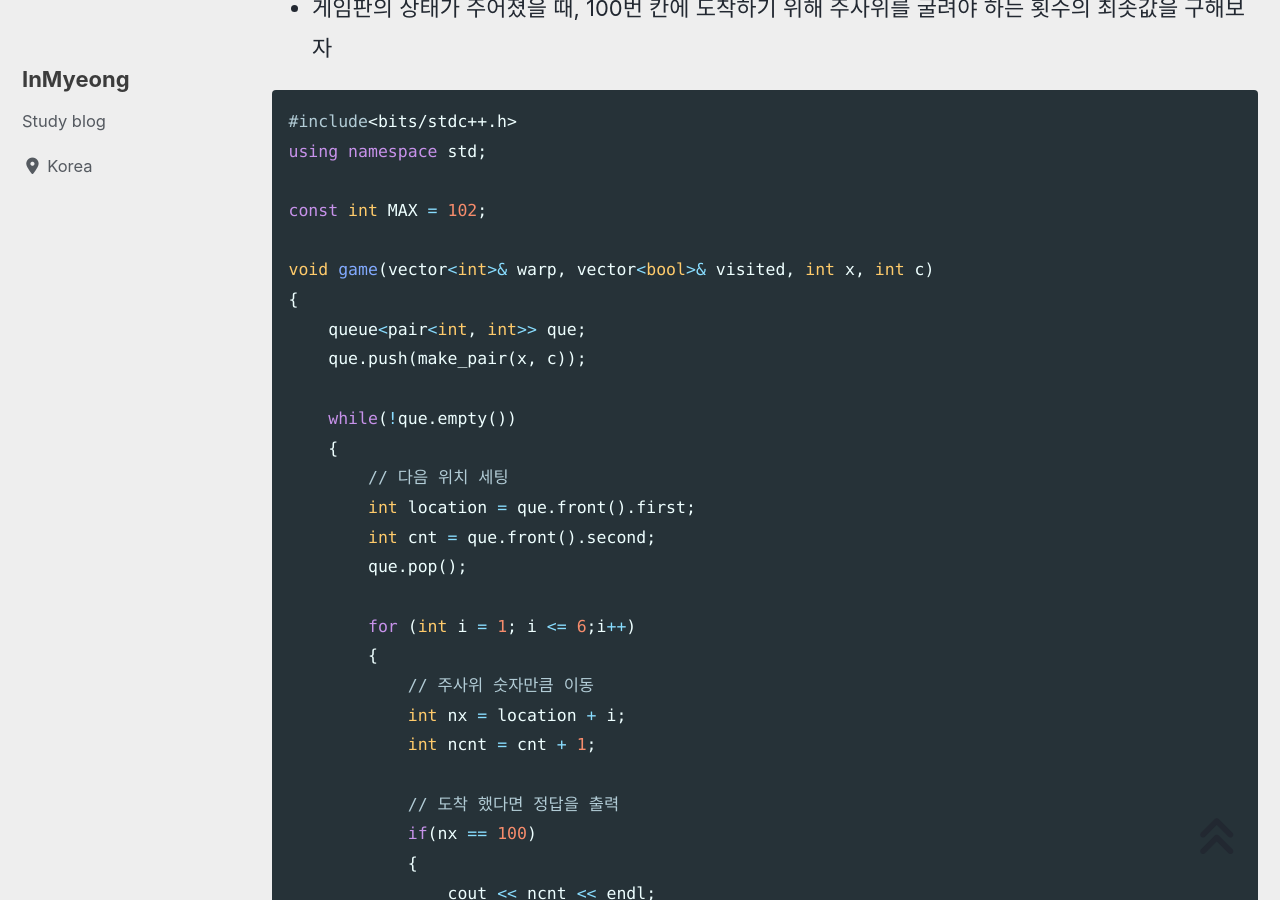
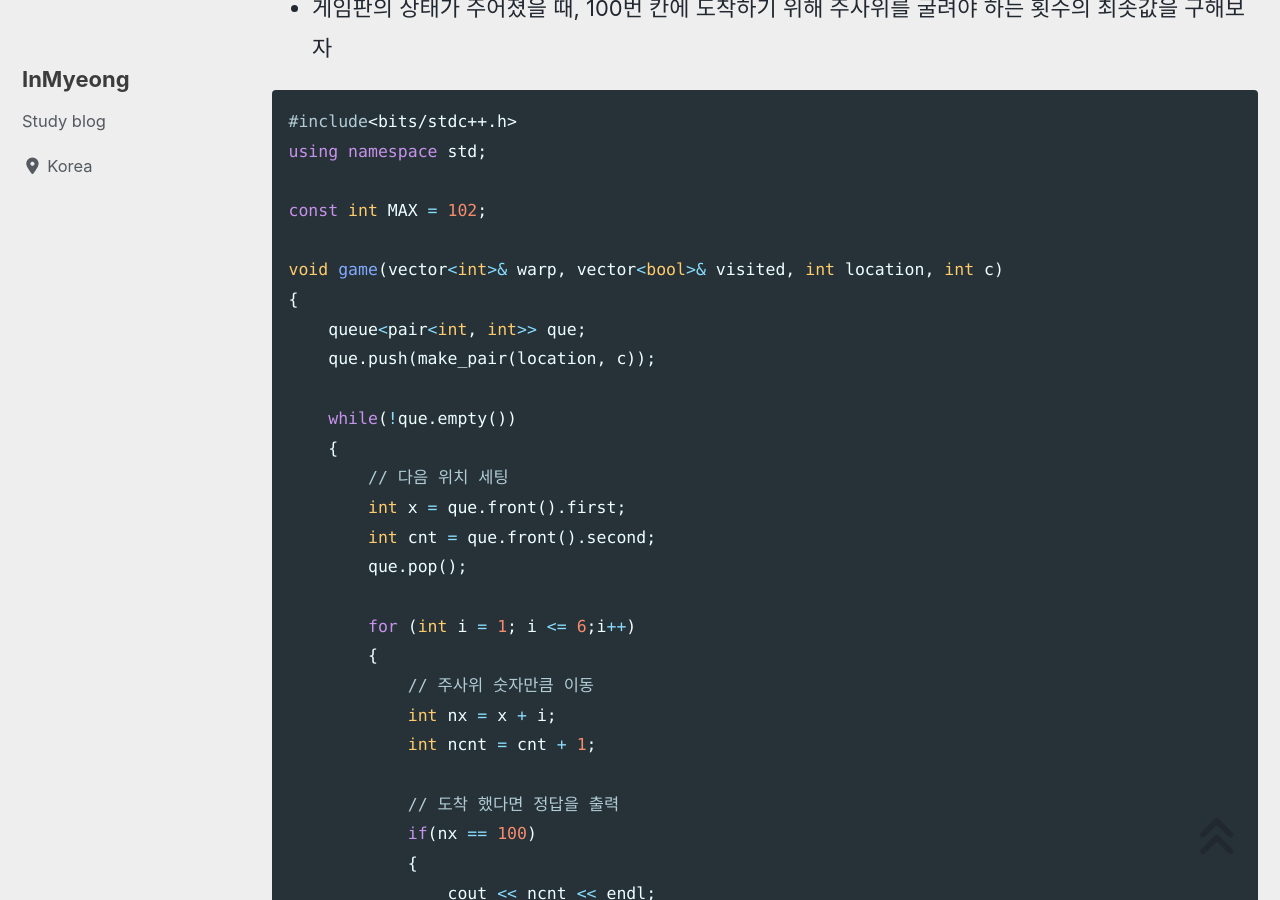
Before and after one commit to devMyeong/devMyeong.github.io, a Jekyll site: the page built from _posts/codingTest/2022-09-25-백준.md, in a window 1280 px wide and 900 px high, scrolled down 22112 px. Built offline with Jekyll 4.4.1, drawn with Linux system fonts in a browser that asks for light colours; cached includes are drawn as plain includes; nearby versions of some CDN libraries; some web fonts are replaced; comment, search, counter and statistics services are not loaded.

Commit message:
Chore : 백준 코드 수정

```diff
--- a/_posts/codingTest/2022-09-25-백준.md
+++ b/_posts/codingTest/2022-09-25-백준.md
@@ -695,22 +695,22 @@ using namespace std;
 
 const int MAX = 102;
 
-void game(vector<int>& warp, vector<bool>& visited, int x, int c)
+void game(vector<int>& warp, vector<bool>& visited, int location, int c)
 {
     queue<pair<int, int>> que;
-    que.push(make_pair(x, c));
+    que.push(make_pair(location, c));
 
     while(!que.empty())
     {
         // 다음 위치 세팅
-        int location = que.front().first;
+        int x = que.front().first;
         int cnt = que.front().second;
         que.pop();
 
         for (int i = 1; i <= 6;i++)
         {
             // 주사위 숫자만큼 이동
-            int nx = location + i;
+            int nx = x + i;
             int ncnt = cnt + 1;
 
             // 도착 했다면 정답을 출력
```
